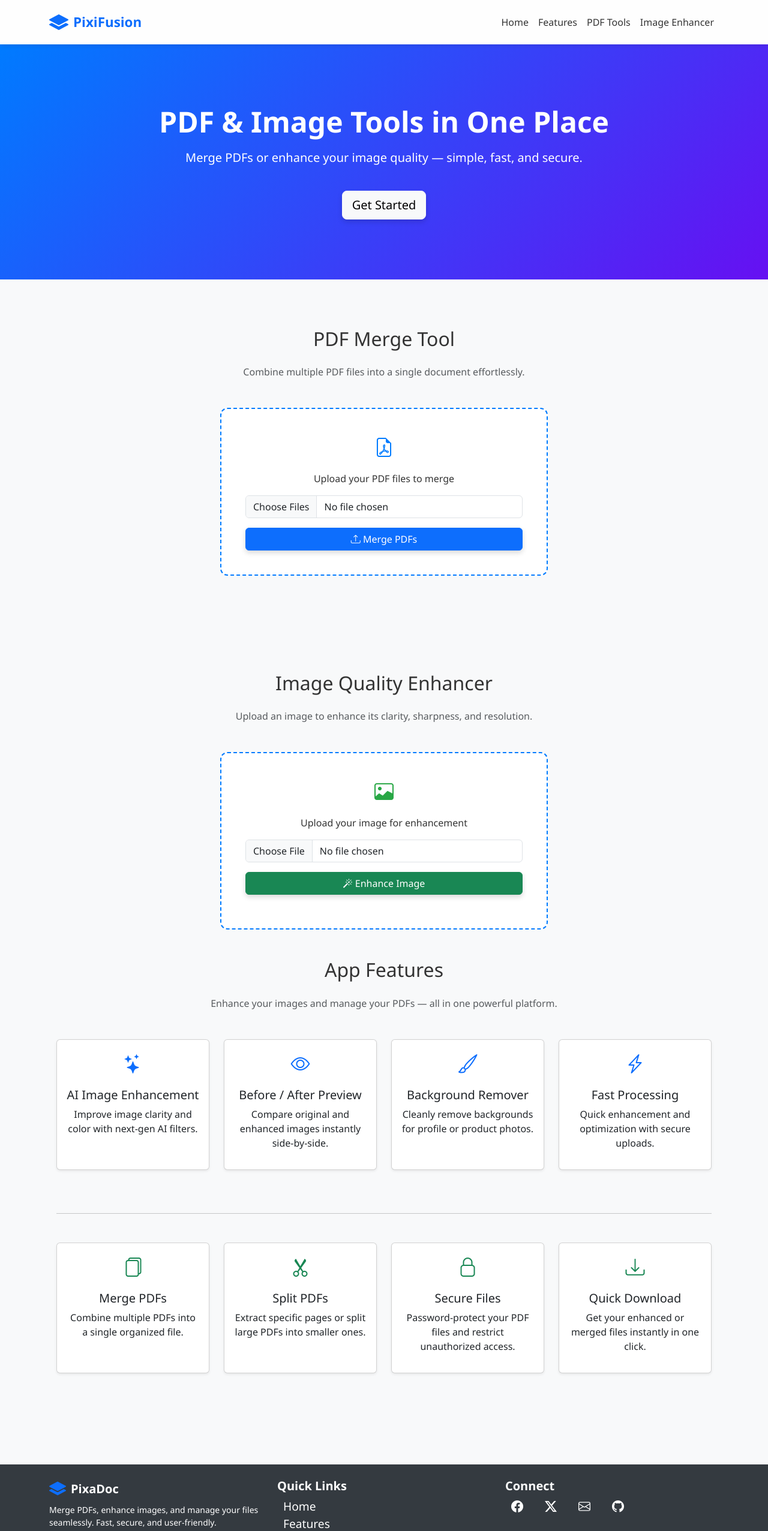
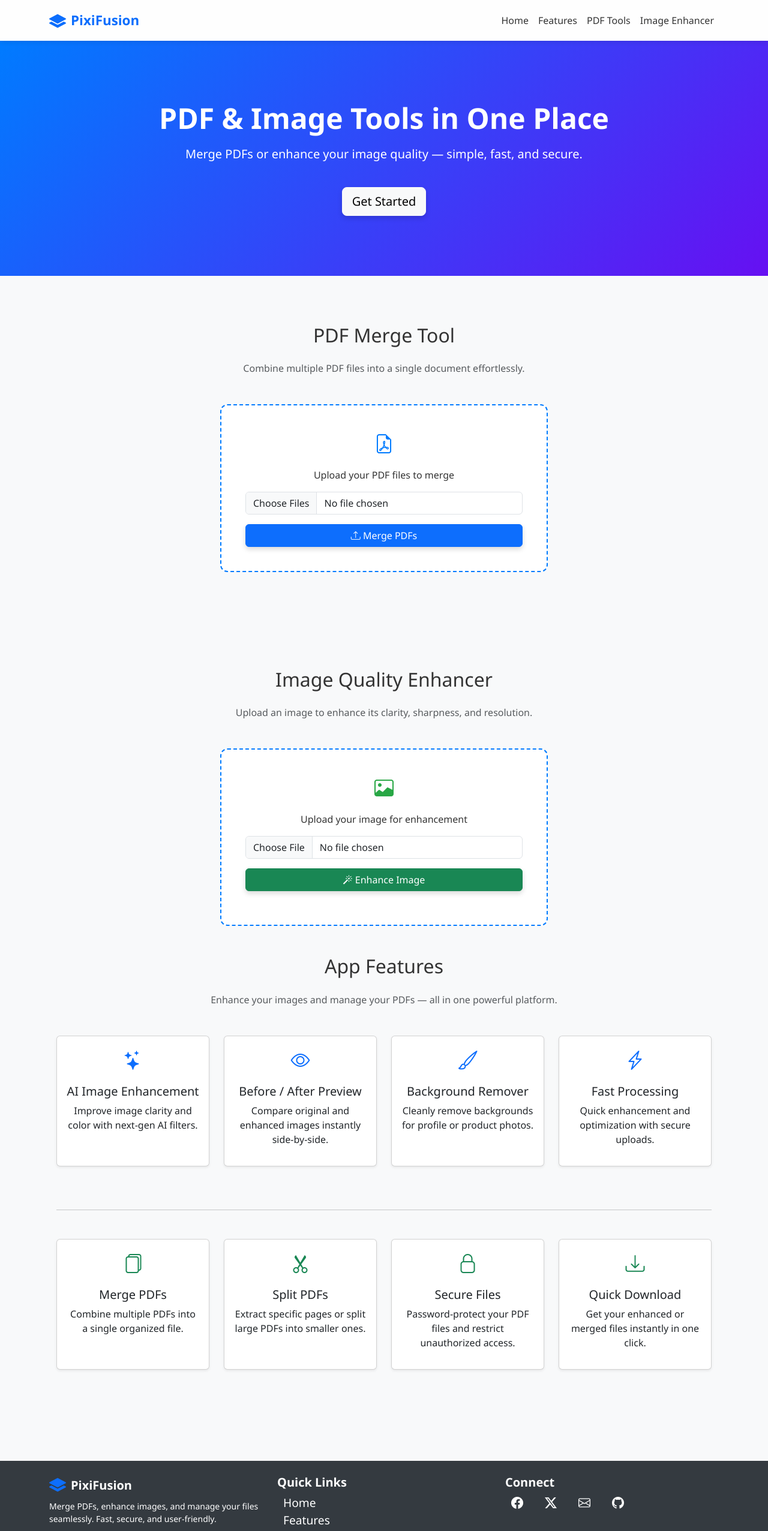
Before and after one commit to Moiz-jawad/PixiFusion, a website: page templets/index.html in a window 1280 px wide. Shown: the top 2553 px of the page at 60% size. Drawn offline with nearby package versions, Linux system fonts and the light colour scheme.

Commit message:
Update branding and icon size in index.html
Changed the icon size in the navbar brand from fs-2 to fs-3 for consistency. Updated footer branding from 'PixaDoc' to 'PixiFusion' to align with the main site name.

```diff
--- a/templets/index.html
+++ b/templets/index.html
@@ -250,7 +250,7 @@ footer {
     <nav class="navbar navbar-expand-lg fixed-top custom-nav">
       <div class="container">
         <a class="navbar-brand fw-bold d-flex align-items-center" href="#">
-          <i class="bi bi-layers-fill text-primary fs-2 me-2"></i>
+          <i class="bi bi-layers-fill text-primary fs-3 me-2"></i>
           PixiFusion
         </a>
         <button
@@ -554,7 +554,7 @@ footer {
       <div class="col-md-4 mb-3 mb-md-0" data-aos="fade-up">
         <h5 class="fw-bold d-flex align-items-center justify-content-center justify-content-md-start">
           <i class="bi bi-layers-fill text-primary fs-3 me-2"></i>
-          PixaDoc
+          PixiFusion
         </h5>
         <p class="small mt-2">
           Merge PDFs, enhance images, and manage your files seamlessly. Fast, secure, and user-friendly.
```
